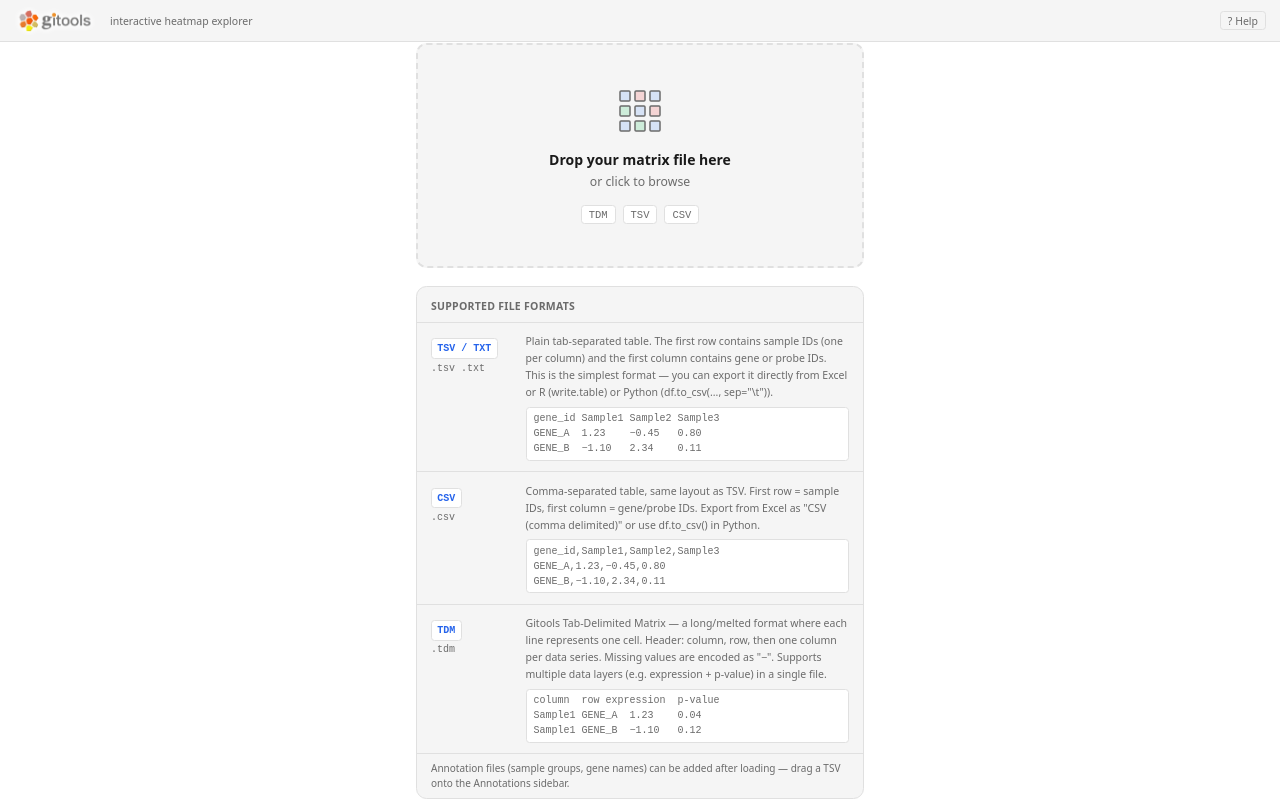
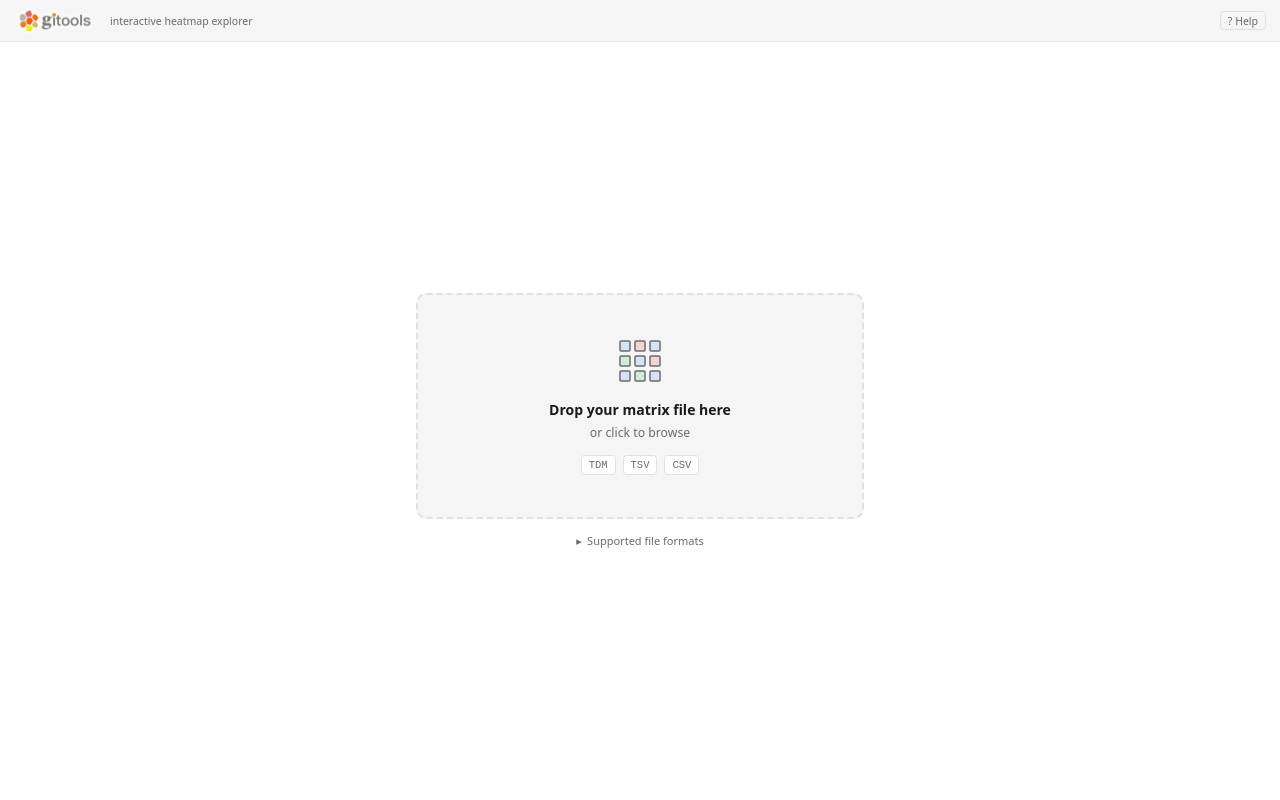
Before and after one commit to bbglab/gitools-web-app, a React (Vite) app: page / in a window 1280 px wide. Built offline with nearby package versions, Linux system fonts and the light colour scheme.

Commit message:
Make file format guide collapsible on landing page

```diff
--- a/src/components/DropZone.tsx
+++ b/src/components/DropZone.tsx
@@ -131,50 +131,8 @@ export function DropZone({ onDatasetLoaded }: DropZoneProps) {
           )}
         </div>
 
-        {/* Format guide */}
-        <div className="mt-5 rounded-xl border border-[--color-border] bg-[--color-surface] overflow-hidden">
-          <div className="px-4 py-2 border-b border-[--color-border]">
-            <span className="text-xs font-semibold text-[--color-text-muted] uppercase tracking-wide">Supported file formats</span>
-          </div>
-          <div className="divide-y divide-[--color-border]">
-            {[
-              {
-                tag: 'TSV / TXT',
-                ext: '.tsv  .txt',
-                desc: 'Plain tab-separated table. The first row contains sample IDs (one per column) and the first column contains gene or probe IDs. This is the simplest format — you can export it directly from Excel or R (write.table) or Python (df.to_csv(..., sep="\\t")).',
-                example: 'gene_id\tSample1\tSample2\tSample3\nGENE_A\t1.23\t−0.45\t0.80\nGENE_B\t−1.10\t2.34\t0.11',
-              },
-              {
-                tag: 'CSV',
-                ext: '.csv',
-                desc: 'Comma-separated table, same layout as TSV. First row = sample IDs, first column = gene/probe IDs. Export from Excel as "CSV (comma delimited)" or use df.to_csv() in Python.',
-                example: 'gene_id,Sample1,Sample2,Sample3\nGENE_A,1.23,−0.45,0.80\nGENE_B,−1.10,2.34,0.11',
-              },
-              {
-                tag: 'TDM',
-                ext: '.tdm',
-                desc: 'Gitools Tab-Delimited Matrix — a long/melted format where each line represents one cell. Header: column, row, then one column per data series. Missing values are encoded as "−". Supports multiple data layers (e.g. expression + p-value) in a single file.',
-                example: 'column\trow\texpression\tp-value\nSample1\tGENE_A\t1.23\t0.04\nSample1\tGENE_B\t−1.10\t0.12',
-              },
-            ].map(({ tag, ext, desc, example }) => (
-              <div key={tag} className="px-4 py-3 flex gap-3">
-                <div className="shrink-0 w-24 pt-0.5">
-                  <span className="inline-block px-1.5 py-0.5 rounded text-[10px] font-mono font-semibold bg-[--color-bg] border border-[--color-border] text-[--color-accent]">{tag}</span>
-                  <div className="text-[10px] text-[--color-text-muted] mt-0.5 font-mono">{ext}</div>
-                </div>
-                <div className="flex-1 min-w-0">
-                  <p className="text-xs text-[--color-text-muted] leading-relaxed">{desc}</p>
-                  {example && (
-                    <pre className="mt-1.5 text-[10px] rounded px-2 py-1 overflow-x-auto bg-[--color-bg] text-[--color-text-muted] border border-[--color-border]">{example}</pre>
-                  )}
-                </div>
-              </div>
-            ))}
-          </div>
-          <div className="px-4 py-2 border-t border-[--color-border] text-[10px] text-[--color-text-muted]">
-            Annotation files (sample groups, gene names) can be added after loading — drag a TSV onto the Annotations sidebar.
-          </div>
-        </div>
+        {/* Format guide — collapsed by default */}
+        <FormatGuide />
 
         {/* Error */}
         {loadState === 'error' && (
@@ -198,6 +156,65 @@ export function DropZone({ onDatasetLoaded }: DropZoneProps) {
           onChange={onInputChange}
         />
       </div>
+    </div>
+  )
+}
+
+const FORMATS = [
+  {
+    tag: 'TSV / TXT',
+    ext: '.tsv  .txt',
+    desc: 'Plain tab-separated table. The first row contains sample IDs (one per column) and the first column contains gene or probe IDs. Export from Excel or R (write.table) or Python (df.to_csv(..., sep="\\t")).',
+    example: 'gene_id\tSample1\tSample2\tSample3\nGENE_A\t1.23\t−0.45\t0.80\nGENE_B\t−1.10\t2.34\t0.11',
+  },
+  {
+    tag: 'CSV',
+    ext: '.csv',
+    desc: 'Comma-separated table, same layout as TSV. First row = sample IDs, first column = gene/probe IDs. Export from Excel as "CSV (comma delimited)" or use df.to_csv() in Python.',
+    example: 'gene_id,Sample1,Sample2,Sample3\nGENE_A,1.23,−0.45,0.80\nGENE_B,−1.10,2.34,0.11',
+  },
+  {
+    tag: 'TDM',
+    ext: '.tdm',
+    desc: 'Gitools Tab-Delimited Matrix — a long/melted format where each line represents one cell. Header: column, row, then one column per data series. Supports multiple data layers (e.g. expression + p-value) in a single file.',
+    example: 'column\trow\texpression\tp-value\nSample1\tGENE_A\t1.23\t0.04\nSample1\tGENE_B\t−1.10\t0.12',
+  },
+]
+
+function FormatGuide() {
+  const [open, setOpen] = useState(false)
+
+  return (
+    <div className="mt-4">
+      <button
+        onClick={() => setOpen(o => !o)}
+        className="flex items-center gap-1.5 text-[11px] text-[--color-text-muted] hover:text-[--color-text] transition-colors mx-auto"
+      >
+        <span>{open ? '▾' : '▸'}</span>
+        <span>Supported file formats</span>
+      </button>
+
+      {open && (
+        <div className="mt-2 rounded-xl border border-[--color-border] bg-[--color-surface] overflow-hidden">
+          <div className="divide-y divide-[--color-border]">
+            {FORMATS.map(({ tag, ext, desc, example }) => (
+              <div key={tag} className="px-4 py-3 flex gap-3">
+                <div className="shrink-0 w-20 pt-0.5">
+                  <span className="inline-block px-1.5 py-0.5 rounded text-[10px] font-mono font-semibold bg-[--color-bg] border border-[--color-border] text-[--color-accent]">{tag}</span>
+                  <div className="text-[10px] text-[--color-text-muted] mt-0.5 font-mono">{ext}</div>
+                </div>
+                <div className="flex-1 min-w-0">
+                  <p className="text-xs text-[--color-text-muted] leading-relaxed">{desc}</p>
+                  <pre className="mt-1.5 text-[10px] rounded px-2 py-1 overflow-x-auto bg-[--color-bg] text-[--color-text-muted] border border-[--color-border]">{example}</pre>
+                </div>
+              </div>
+            ))}
+          </div>
+          <div className="px-4 py-2 border-t border-[--color-border] text-[10px] text-[--color-text-muted]">
+            Annotation files (sample groups, gene names) can be added after loading — drag a TSV onto the Annotations sidebar.
+          </div>
+        </div>
+      )}
     </div>
   )
 }
```
